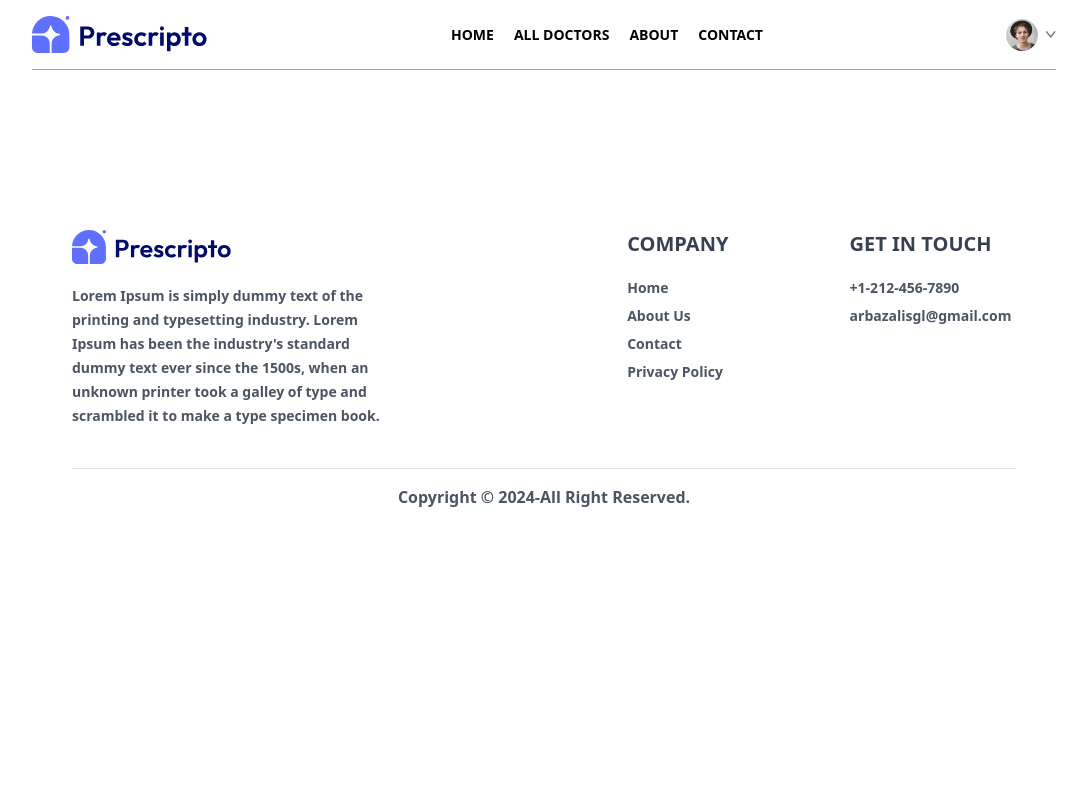
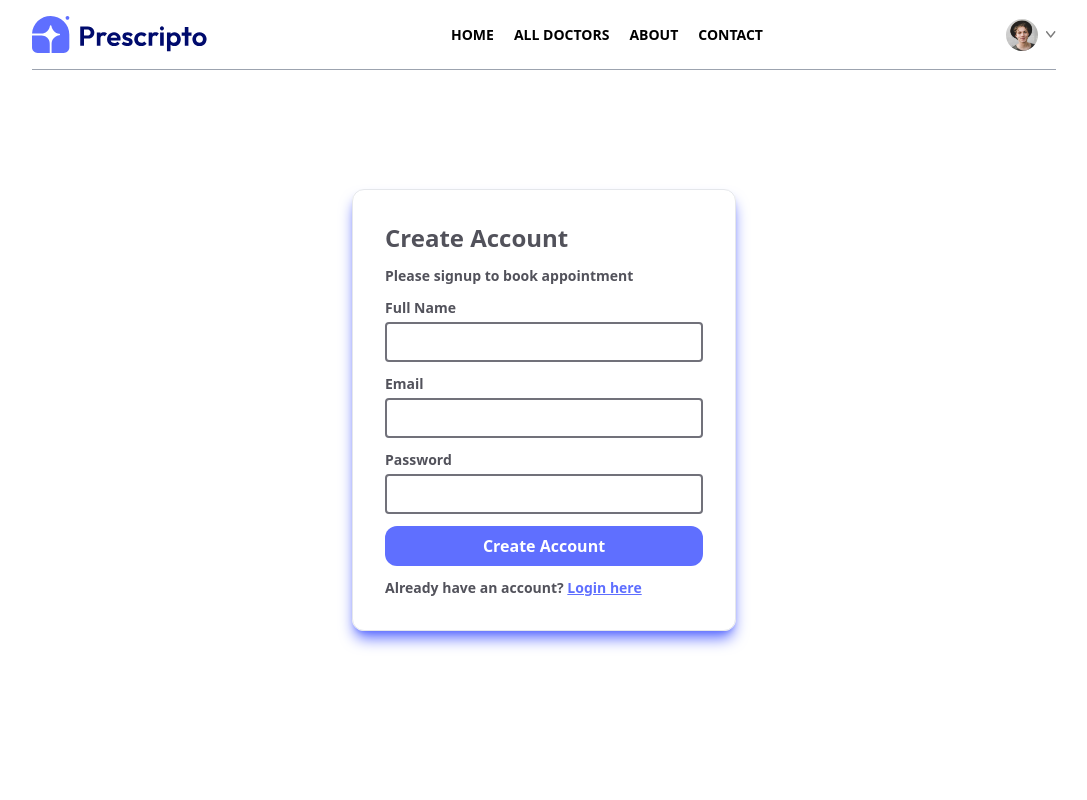
Before and after one commit to Arbaz001/DR.APPOINTMENT, a React (Vite) app in the folder frontend/: page /login in a window 1280 px wide. Shown: the top 800 px of the page, without its empty margins (96-1183 px from the left). Built offline with nearby package versions, Linux system fonts and the light colour scheme.

Commit message:
creating login page components login and signup using ternary operator with conditions

```diff
--- a/frontend/src/components/Footer.jsx
+++ b/frontend/src/components/Footer.jsx
@@ -1,7 +1,9 @@
 import React from 'react'
 import { assets } from '../assets/assets'
+import { useNavigate } from 'react-router-dom';
 
 const Footer = () => {
+  const navigate =useNavigate();
   return (
     <div className='md:mx-10'>
       <div className='flex flex-col sm:grid grid-cols-[3fr_1fr_1fr] gap-14 my-10 mt-40 text-sm font-normal'>
@@ -15,9 +17,9 @@ const Footer = () => {
         <div>
           <p className='text-xl font-extrabold mb-5  text-gray-700'>COMPANY</p>
            <ul className='flex flex-col gap-2 text-gray-600 font-bold'>
-             <li>Home</li>
-             <li>About Us</li>
-             <li>Contact</li>
+             <li onClick={() => {navigate("/");scrollTo(0, 0);}} className='hover:text-primary transition-all duration-200 cursor-pointer'>Home</li>
+             <li onClick={() => {navigate("/about");scrollTo(0, 0);}} className='hover:text-primary transition-all duration-200 cursor-pointer'>About Us</li>
+             <li onClick={() => {navigate("/contact");scrollTo(0, 0);}} className='hover:text-primary transition-all duration-200 cursor-pointer'>Contact</li>
              <li>Privacy Policy</li>
            </ul>
         </div>
--- a/frontend/src/components/Header.jsx
+++ b/frontend/src/components/Header.jsx
@@ -28,7 +28,7 @@ const Header = () => {
       <div className="md:w-1/2 relative flex items-center justify-center bg-primary rounded-lg overflow-hidden">
         <div className="absolute w-full h-full bg-primary"></div>
         <img
-          className="w-full md:absolute bottom-0 h-auto rounded-lg shadow-custom animate-scaleIn z-10"
+          className="w-full md:absolute bottom-0 h-auto rounded-lg shadow-custom animate-scaleIn z-10 "
           src={assets.header_img}
           alt="Header"
         />
--- a/frontend/src/components/TopDoctors.jsx
+++ b/frontend/src/components/TopDoctors.jsx
@@ -26,7 +26,7 @@ const TopDoctors = () => {
         {doctors.slice(0, 10).map((item, index) => (
           <div
             onClick={() => navigate(`/appointment/${item._id}`)}
-            className={`border border-blue-200 rounded-xl overflow-hidden cursor-pointer transition-transform duration-500 ${
+            className={`border border-blue-200 rounded-3xl overflow-hidden cursor-pointer transition-transform duration-200 hover:shadow-2xl  hover:transiton-all hover:duration-300 ${
               inView ? "hover:-translate-y-2" : ""
             }`}
             key={index}
--- a/frontend/src/pages/About.jsx
+++ b/frontend/src/pages/About.jsx
@@ -8,7 +8,7 @@ const About = () => {
           <p>ABOUT US</p>
         </div>
         <div className='my-10 flex flex-col md:flex-row gap-12'>
-          <img className='w-full md:max-w-[360px] rounded-3xl shadow-2xl shadow-primary' src={assets.about_image} alt="" />
+          <img className='w-full md:max-w-[360px] rounded-3xl shadow-lg shadow-primary' src={assets.about_image} alt="" />
           <div className='flex flex-col justify-center gap-6 md:w-2/4 text:sm text-gray-600 font-semibold'>
             <p>Welcome to Dr.Appointment, your trusted partner in managing your healthcare needs conveniently and efficiently. At Dr.appointment , we understand the challenges individuals face when it comes to scheduling doctor appointments and managing their health records.</p>
             <p>Dr.Appointment is committed to excellence in healthcare technology. We continuously strive to enhance our platform, integrating the latest advancements to improve user experience and deliver superior service. Whether you're booking your first appointment or managing ongoing care, Dr.Appointment is here to support you every step of the way.</p>
@@ -17,7 +17,7 @@ const About = () => {
           </div>
         </div>
 
-        <div className='text-xl my-4 font-extrabold text-gray-500'>
+        <div className='text-center text-xl mt-8 mb-8 font-extrabold text-gray-500'>
           <p>WHY CHOOSE US</p>
         </div>
 
--- a/frontend/src/pages/Contact.jsx
+++ b/frontend/src/pages/Contact.jsx
@@ -1,9 +1,23 @@
 import React from 'react'
+import { assets } from '../assets/assets'
 
 const Contact = () => {
   return (
     <div>
-
+        <div className='text-center text-2xl pt-10 text-gray-500 font-extrabold'>
+          <p>CONTACT US</p>
+        </div>
+        <div className='my-10 flex flex-col justify-center md:flex-row gap-10 mb-28'>
+          <img className='w-full md:max-w-[360px] rounded-3xl shadow-lg shadow-primary' src={assets.contact_image} alt="" />
+          <div className='flex flex-col justify-center gap-6 md:w-2/4 text:sm text-gray-600 font-semibold'>
+            <b className='text=gray-800'>Our OFFICE</b>
+            <p>00000 Willms Station <br/> Suite 000, Washington, USA</p>
+            <p>Tel: (000) 000-0000<br/>Email: arbazalisgl@gmail.com</p>
+            <b className='text=gray-800'>CAREERS AT DR.APPOINTMENT</b>
+            <p>Learn more about our teams and job openings.</p>
+            <button className= 'text-gray-600  w-[171px] h-[62px] border-2 border-primary rounded-3xl hover:bg-primary  transition-all duration-210 hover:text-white hover:shadow-2xl hover:shadow-primary font-bold '>Expore Jobs</button>
+          </div>
+        </div>
     </div>
   )
 }
--- a/frontend/src/pages/Login.jsx
+++ b/frontend/src/pages/Login.jsx
@@ -1,10 +1,48 @@
-import React from 'react'
+import React, { useState } from 'react'
 
 const Login = () => {
+
+  const [state, setState] = useState('Sign Up')
+
+  // store the value
+  const [email, setEmail] = useState('')
+  const [name, setName] = useState('')
+  const [password, setPassword] = useState('')
+
+  // on submit handle
+  const onSubmitHandler = async (event) => {
+    event.preventDefault()
+  }
+
+
   return (
-    <div>
-
-    </div>
+    <form className='min-h-[80vh] flex items-center'>
+      <div className='flex flex-col gap-3 m-auto items-start p-8 min-w-[340px] sm:min-w-96 border rounded-xl text-zinc-600 text-sm shadow-lg shadow-primary'>
+        <p className='text-2xl font-extrabold'>{state === 'Sign Up' ? "Create Account" : "Login"}</p>
+        <p className='font-bold'>Please {state === 'Sign Up' ? "signup" : "login"} to book appointment</p>
+        {
+          state === 'Sign Up'
+          && <div className='w-full'>
+            <p className='font-semibold'>Full Name</p>
+            <input className='border-2 border-zinc-500 rounded w-full p-2 mt-1 font-semibold' type="text" onChange={(e) => setName(e.target.value)} value={name} required />
+          </div>
+        }
+        <div className='w-full'>
+          <p className='font-semibold'>Email</p>
+          <input className='border-2 border-zinc-500 rounded w-full p-2 mt-1 font-semibold' type="text" onChange={(e) => setEmail(e.target.value)} value={email} required />
+        </div>
+        <div className='w-full'>
+          <p className='font-semibold'>Password</p>
+          <input className='border-2 border-zinc-500 rounded w-full p-2 mt-1 font-semibold' type="text" onChange={(e) => setPassword(e.target.value)} value={password} required />
+        </div>
+        <button className='font-bold bg-primary text-white w-full py-2 rounded-xl text-base hover:shadow-2xl hover:shadow-primary'>{state === 'Sign Up' ? "Create Account" : "Login"}</button>
+        {
+          state === 'Sign Up'
+            ? <p className='font-semibold' >Already have an account? <span onClick={() => setState('Login')} className='text-primary underline cursor-pointer'>Login here</span></p>
+            : <p className='font-semibold'>Create a new account? <span onClick={() => setState('Sign Up')} className='text-primary underline cursor-pointer'>click here</span></p>
+        }
+      </div>
+    </form>
   )
 }
 
--- a/frontend/tailwind.config.js
+++ b/frontend/tailwind.config.js
@@ -13,9 +13,9 @@ export default {
         'auto':'repeat(auto-fill,minmax(200px,1fr))'
       },
       animation: {
-        fadeIn: 'fadeIn 3s ease-in-out', // Extended duration to 3 seconds
-        slideUp: 'slideUp 2.5s cubic-bezier(0.4, 0, 0.2, 1)', // 2.5 seconds for smoother sliding
-        scaleIn: 'scaleIn 2s ease-in-out', // 2 seconds for scaling effect
+        fadeIn: 'fadeIn 1s ease-in-out', // Extended duration to 3 seconds
+        slideUp: 'slideUp 1.5s cubic-bezier(0.4, 0, 0.2, 1)', // 2.5 seconds for smoother sliding
+        scaleIn: 'scaleIn 1s ease-in-out', // 2 seconds for scaling effect
       },
       keyframes: {
         fadeIn: {
```
Also changed, not shown: frontend/src/components/Banner.jsx (+3 -4 lines), frontend/src/components/Navbar.jsx (+4 -4 lines).
